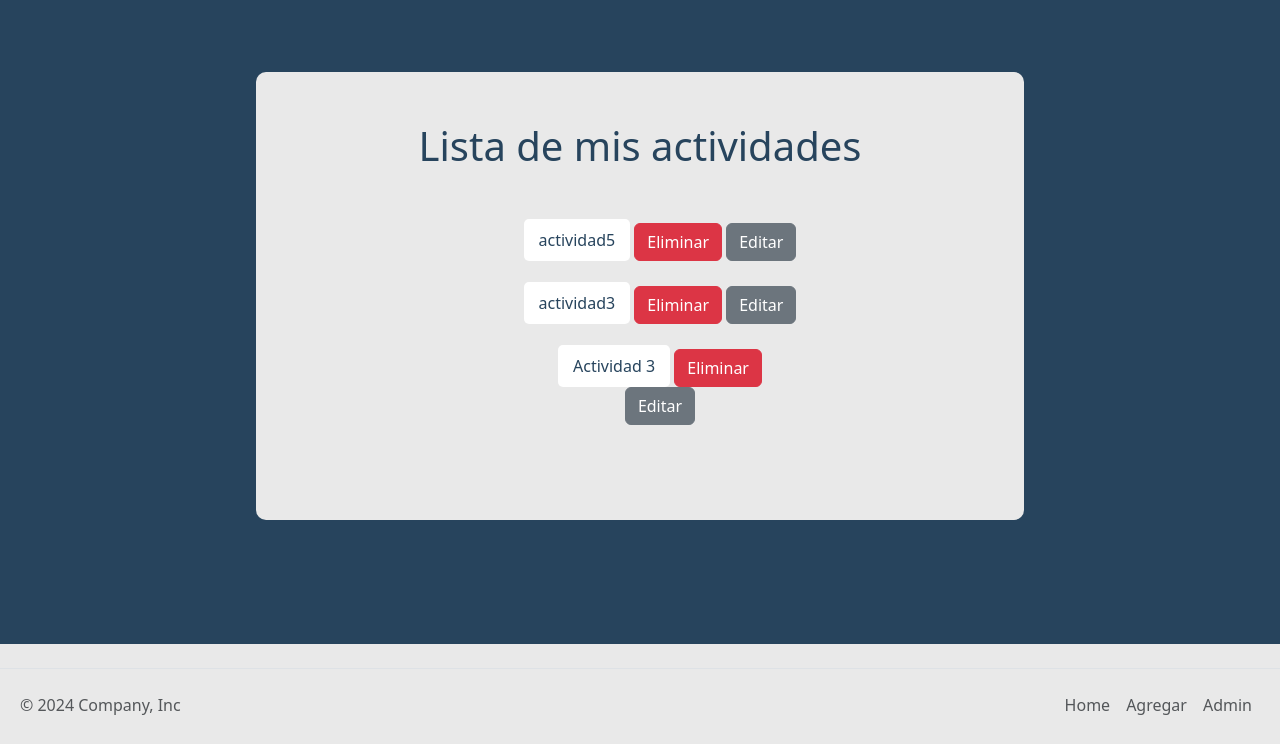
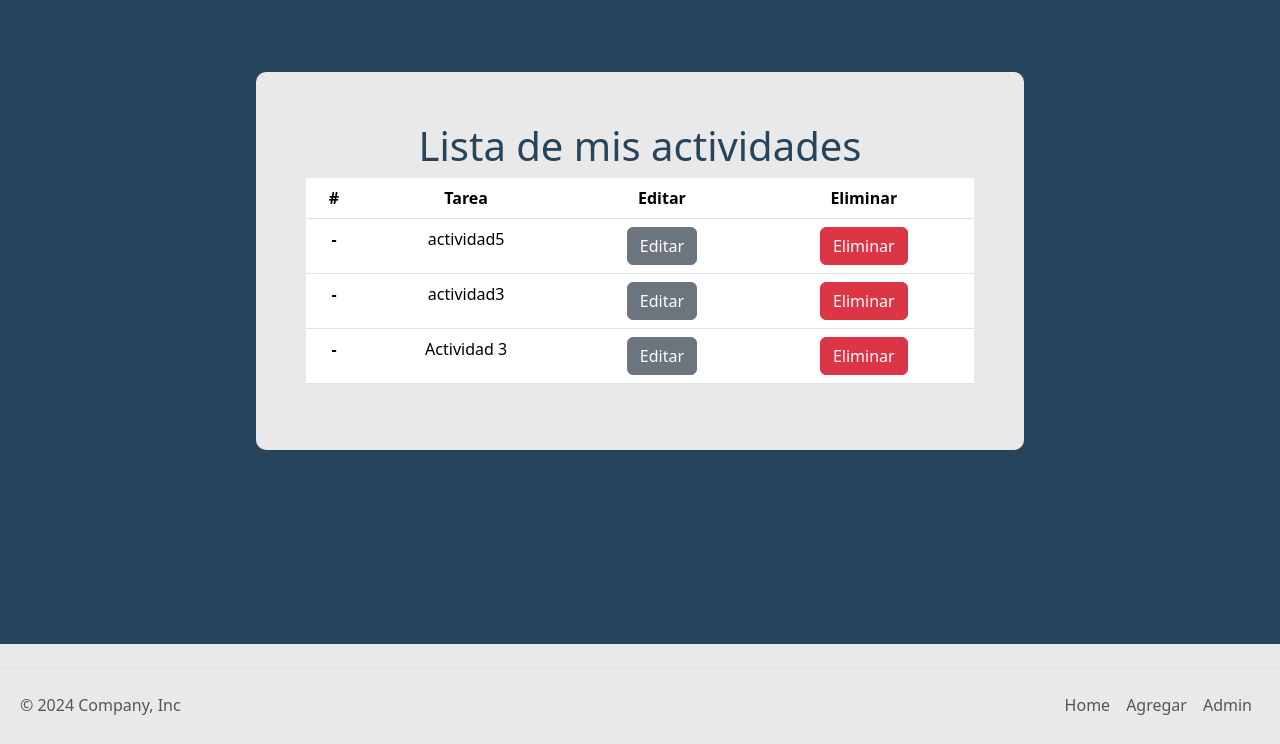
Before and after one commit to RodrigoDevPiano/toDo, a Django app: page / in a window 1280 px wide. Shown: the part 56-800 px from the top of the page. Run offline with Django 5.2, Linux system fonts and the light colour scheme; data comes from the database, SQL or seed files in the repository; both versions use the stored data as it was after the commit.

Commit message:
table insert

```diff
--- a/crud/toDo/templates/toDo/home.html
+++ b/crud/toDo/templates/toDo/home.html
@@ -5,7 +5,7 @@
 <div class="container text-center">
   <div class="row align-items-center divGris">
     <h1 class="title">Lista de mis actividades</h1>
-    <ul
+    <!-- <ul
       style="
         padding: 20px;
         display: inline;
@@ -13,22 +13,53 @@
         align-items: center;
         margin: auto;
       "
-    >
+    > -->
+    <table class="table">
+      <thead>
+        <tr>
+          <th scope="col">#</th>
+          <th scope="col">Tarea</th>
+          <th scope="col">Editar</th>
+          <th scope="col">Eliminar</th>
+        </tr>
+      </thead>
+      <tbody>
         {% for tarea in tareas %}
-      <div
+        <!-- <div
             class="container text-center"
             style="margin: 25px auto; width: 300px"
+          > -->
+        <tr>
+          <th scope="row">-</th>
+          <td>{{tarea}}</td>
+          <td>
+            <button class="btn btn-secondary">
+              <a href="{% url 'editar' tarea.id %}" class="btnStyle">Editar</a>
+            </button>
+          </td>
+          <td>
+            <button class="btn btn-danger">
+              <a href="{% url 'eliminar' tarea.id %}" class="btnStyle"
+                >Eliminar</a
               >
-        <li class="liActividad">{{tarea}}</li>
+            </button>
+          </td>
+        </tr>
+
+        <!-- <li class="liActividad">{{tarea}}</li>
             <button class="btn btn-danger">
-          <a href="{% url 'eliminar' tarea.id %}" class="btnStyle">Eliminar</a>
+              <a href="{% url 'eliminar' tarea.id %}" class="btnStyle"
+                >Eliminar</a
+              >
             </button>
             <button class="btn btn-secondary">
               <a href="{% url 'editar' tarea.id %}" class="btnStyle">Editar</a>
-        </button>
-      </div>
+            </button> -->
+        <!-- </div> -->
         {% endfor %}
-    </ul>
+      </tbody>
+    </table>
+    <!-- </ul> -->
   </div>
 </div>
 
```
Also changed, not shown: crud/db.sqlite3. Lines whose indentation alone changed are shown as unchanged.
